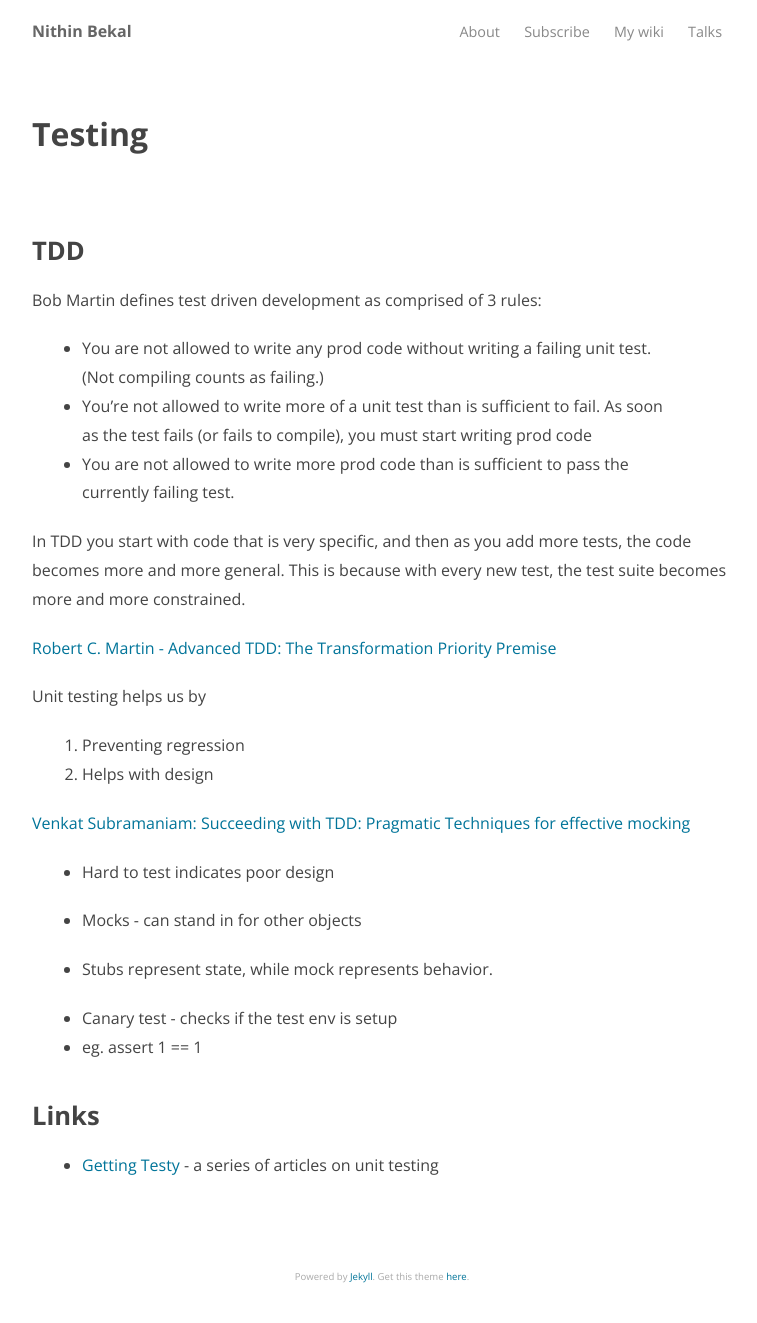
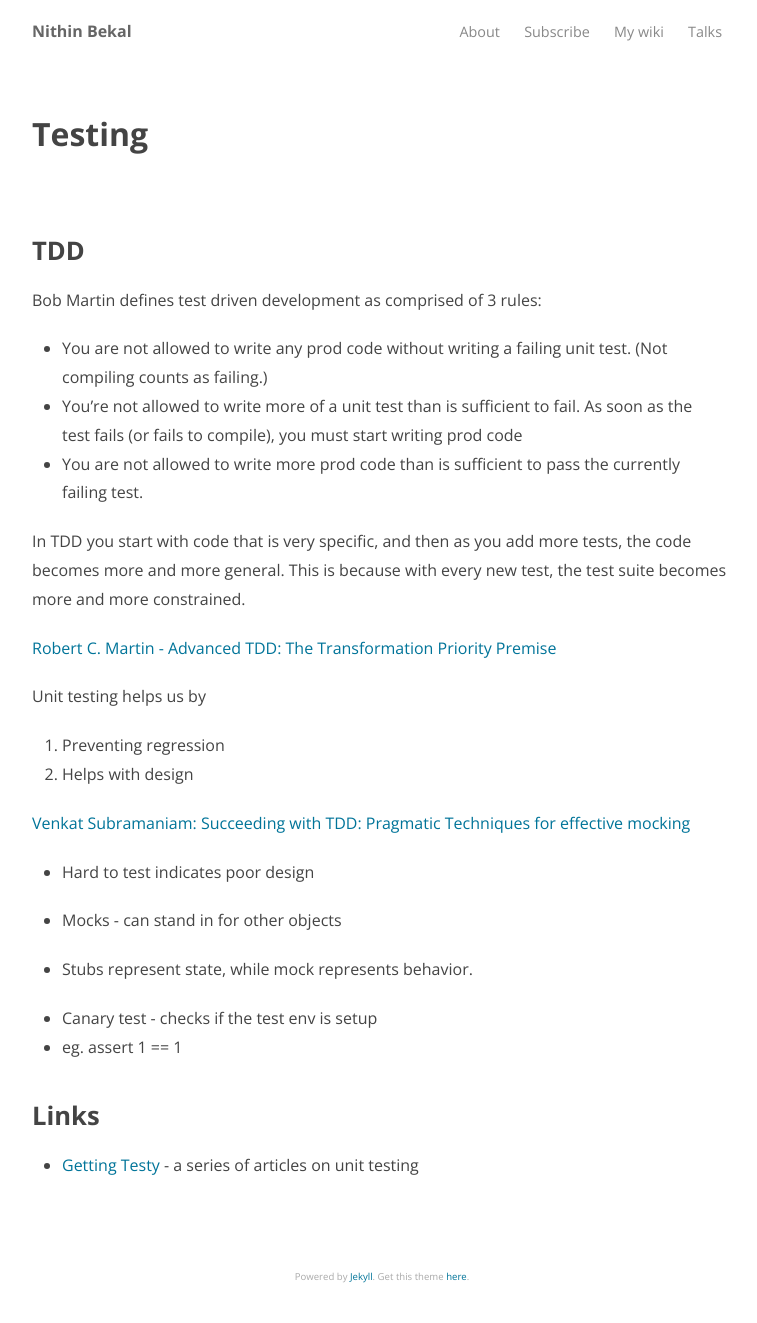
Before and after one commit to nithinbekal/nithinbekal.github.io, a Jekyll site: the page built from notes/testing.md, in a window 1280 px wide. Shown: the whole page, without its empty margins (258-1015 px from the left). Built offline with Jekyll 4.4.1, drawn with Linux system fonts in a browser that asks for light colours.

Commit message:
List item padding

```diff
--- a/_sass/site.scss
+++ b/_sass/site.scss
@@ -88,7 +88,7 @@ a:hover { text-decoration: underline; }
 .site .post .content h1 { margin: 20px 0 0 0; }
 .site .post .content h2 { font-size: 0.9em; }
 .site .post .content ul,
-.site .post .content ol { margin: 20px 50px; }
+.site .post .content ol { margin: 20px 30px; }
 
 .site .post .content h1 { font-size: 1.6em; margin: 1.6em 0 0.6em 0; }
 .site .post .content h2 { font-size: 1.5em; margin: 1.5em 0 0.5em 0; }
```
